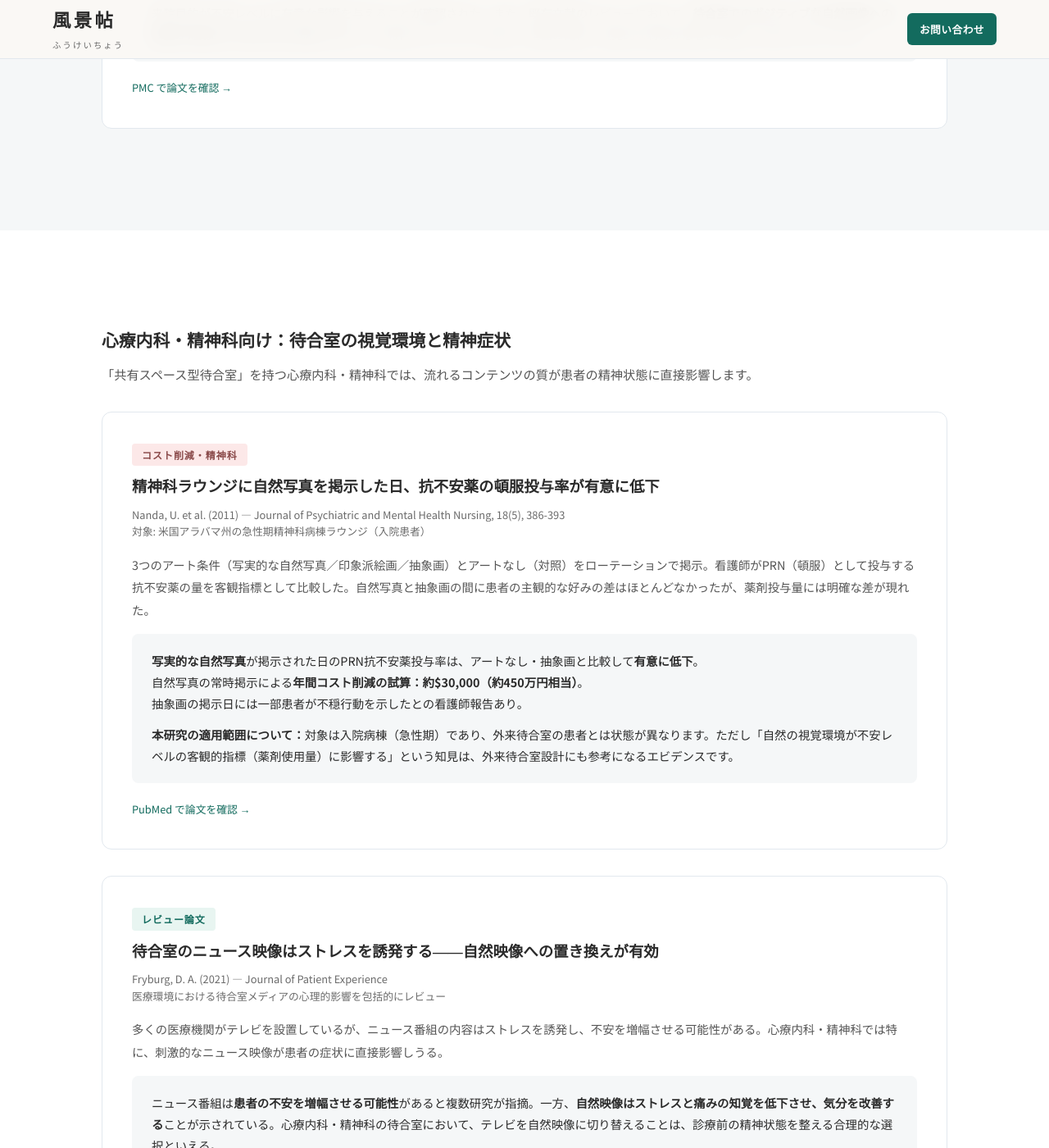
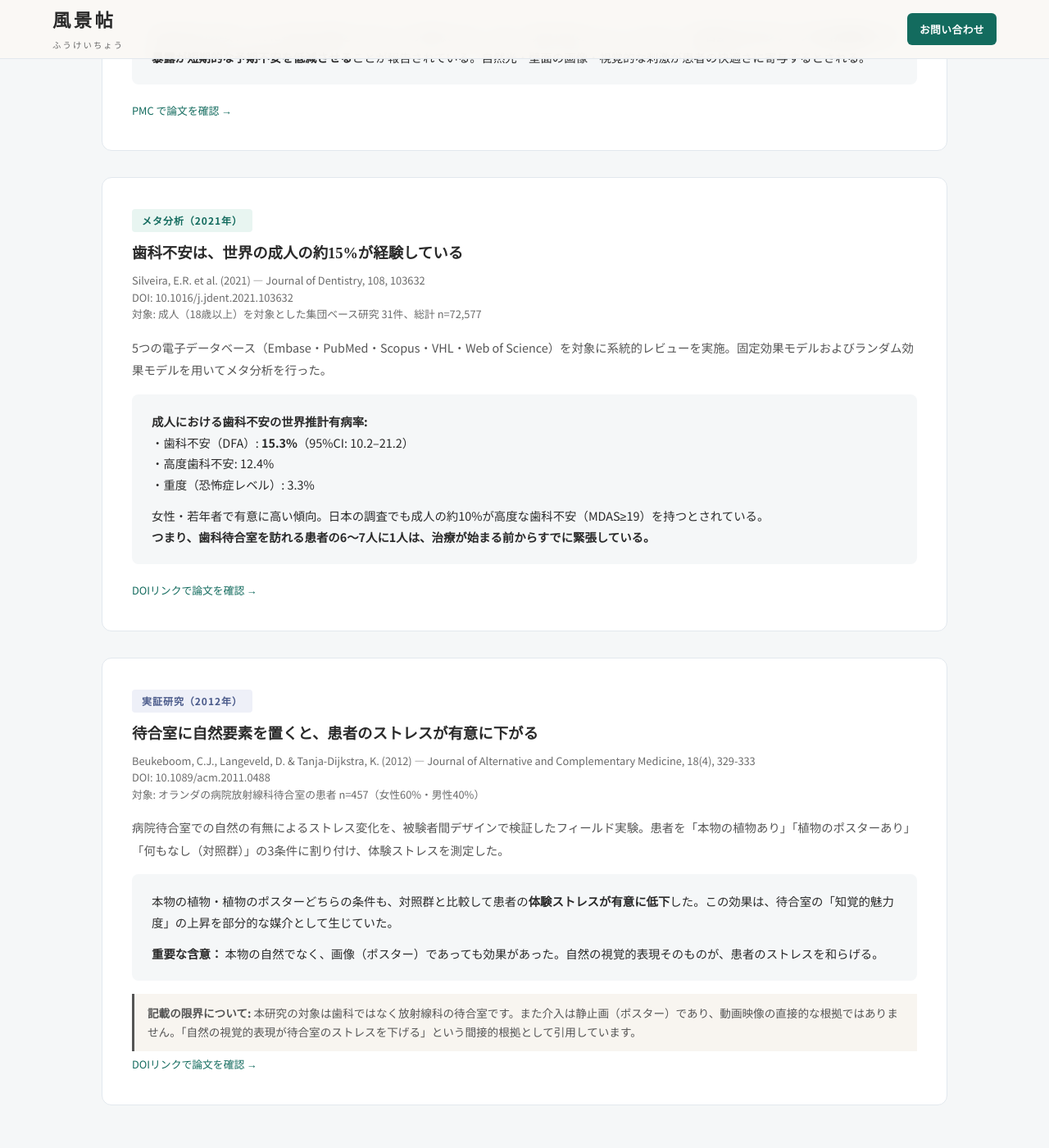
Before and after one commit to dr836gnypeq-ctrl/fukeichou-site, a Jekyll site: the page built from evidence/clinic.html, in a window 1280 px wide and 1400 px high, scrolled down 6037 px. Shown: the whole window at 82% size. Built offline with Jekyll 4.4.1, drawn with Linux system fonts in a browser that asks for light colours; nearby versions of some CDN libraries; some of the changed text lies outside the part shown.

Commit message:
feat: add Silveira 2021 and Beukeboom 2012 to dental-anxiety section
- Updated section intro to 3-step logic structure
- Added Silveira et al. 2021 card (meta-analysis, n=72,577, DFA 15.3%)
- Added Beukeboom et al. 2012 card (hospital waiting room, n=457, nature poster effect)
- Both cards include limitation notes
- Added both to reference list

```diff
--- a/evidence/clinic.html
+++ b/evidence/clinic.html
@@ -157,7 +157,7 @@ description: クリニック・歯科・心療内科の待合室における自
 <section class="section" id="dental-anxiety">
 <div class="container">
 <h2 class="ev-section-sub">歯科クリニック向け：待合室環境と歯科不安</h2>
-<p class="ev-section-desc">歯科不安は、治療そのものだけでなく、治療前の待合室環境によっても引き起こされることが研究で示されています。</p>
+<p class="ev-section-desc">歯科不安は広く存在し、待合室環境がそのトリガーになり、そして待合室に自然要素を置くことでストレスが下がる——この3つが研究によって示されています。</p>
 
 <div class="ev-study">
 <span class="ev-study-badge ev-badge-clinical">横断研究（2024年）</span>
@@ -188,6 +188,37 @@ description: クリニック・歯科・心療内科の待合室における自
 <p>来院目的が不安レベルに有意な影響を与えることが確認された。また、既存文献のレビューにおいて、<strong>待合室でのポジティブな自然画像への暴露が短期的な予期不安を低減させる</strong>ことが報告されている。自然光・壁面の画像・視覚的な刺激が患者の快適さに寄与するとされる。</p>
 </div>
 <a class="ev-study-link" href="https://pmc.ncbi.nlm.nih.gov/articles/PMC6937630/" target="_blank" rel="noopener">PMC で論文を確認 →</a>
+</div>
+
+<div class="ev-study" style="margin-top:32px">
+<span class="ev-study-badge ev-badge-clinical">メタ分析（2021年）</span>
+<h3>歯科不安は、世界の成人の約15%が経験している</h3>
+<div class="ev-study-meta">Silveira, E.R. et al. (2021) — Journal of Dentistry, 108, 103632<br>DOI: 10.1016/j.jdent.2021.103632<br>対象: 成人（18歳以上）を対象とした集団ベース研究 31件、総計 n=72,577</div>
+<div class="ev-study-body">5つの電子データベース（Embase・PubMed・Scopus・VHL・Web of Science）を対象に系統的レビューを実施。固定効果モデルおよびランダム効果モデルを用いてメタ分析を行った。</div>
+<div class="ev-study-result">
+<p><strong>成人における歯科不安の世界推計有病率:</strong><br>
+・歯科不安（DFA）: <strong>15.3%</strong>（95%CI: 10.2–21.2）<br>
+・高度歯科不安: 12.4%<br>
+・重度（恐怖症レベル）: 3.3%</p>
+<p style="margin-top:12px">女性・若年者で有意に高い傾向。日本の調査でも成人の約10%が高度な歯科不安（MDAS≥19）を持つとされている。<br>
+<strong>つまり、歯科待合室を訪れる患者の6〜7人に1人は、治療が始まる前からすでに緊張している。</strong></p>
+</div>
+<a class="ev-study-link" href="https://doi.org/10.1016/j.jdent.2021.103632" target="_blank" rel="noopener">DOIリンクで論文を確認 →</a>
+</div>
+
+<div class="ev-study" style="margin-top:32px">
+<span class="ev-study-badge ev-badge-neuro">実証研究（2012年）</span>
+<h3>待合室に自然要素を置くと、患者のストレスが有意に下がる</h3>
+<div class="ev-study-meta">Beukeboom, C.J., Langeveld, D. & Tanja-Dijkstra, K. (2012) — Journal of Alternative and Complementary Medicine, 18(4), 329-333<br>DOI: 10.1089/acm.2011.0488<br>対象: オランダの病院放射線科待合室の患者 n=457（女性60%・男性40%）</div>
+<div class="ev-study-body">病院待合室での自然の有無によるストレス変化を、被験者間デザインで検証したフィールド実験。患者を「本物の植物あり」「植物のポスターあり」「何もなし（対照群）」の3条件に割り付け、体験ストレスを測定した。</div>
+<div class="ev-study-result">
+<p>本物の植物・植物のポスターどちらの条件も、対照群と比較して患者の<strong>体験ストレスが有意に低下</strong>した。この効果は、待合室の「知覚的魅力度」の上昇を部分的な媒介として生じていた。</p>
+<p style="margin-top:12px"><strong>重要な含意：</strong> 本物の自然でなく、画像（ポスター）であっても効果があった。自然の視覚的表現そのものが、患者のストレスを和らげる。</p>
+</div>
+<div class="ev-study-note" style="background:var(--sand-pale,#f8f5f0);border-left:3px solid var(--ink-light,#aaa);padding:12px 16px;margin-top:16px;font-size:.85rem;color:var(--ink-light,#666);line-height:1.7">
+<strong>記載の限界について:</strong> 本研究の対象は歯科ではなく放射線科の待合室です。また介入は静止画（ポスター）であり、動画映像の直接的な根拠ではありません。「自然の視覚的表現が待合室のストレスを下げる」という間接的根拠として引用しています。
+</div>
+<a class="ev-study-link" href="https://doi.org/10.1089/acm.2011.0488" target="_blank" rel="noopener">DOIリンクで論文を確認 →</a>
 </div>
 
 </div>
@@ -275,6 +306,8 @@ description: クリニック・歯科・心療内科の待合室における自
 <div class="ev-ref-item">Fryburg, D.A. (2021). What's Playing in Your Waiting Room? <em>Journal of Patient Experience</em>. <a href="https://pmc.ncbi.nlm.nih.gov/articles/PMC8641118/" target="_blank" rel="noopener">PMC</a></div>
 <div class="ev-ref-item">Hassan, H. et al. (2024). Triggers and Relievers of Dental Anxiety: Comparative Analysis of Patient Perceptions in Private and Public Dental Settings. <em>Pakistan Journal of Medicine and Dentistry</em>, 13(4), 77-84. <a href="https://doi.org/10.36283/ziun-pjmd13-4/010" target="_blank" rel="noopener">DOI</a></div>
 <div class="ev-ref-item">Halperson, E. et al. (2020). The effect of the waiting room's environment on level of anxiety experienced by children prior to dental treatment. <em>BMC Oral Health</em>, 20, 12. <a href="https://pmc.ncbi.nlm.nih.gov/articles/PMC6937630/" target="_blank" rel="noopener">PMC</a></div>
+<div class="ev-ref-item">Silveira, E.R., Cademartori, M.G., Schuch, H.S., Armfield, J.A. & Demarco, F.F. (2021). Estimated prevalence of dental fear in adults: A systematic review and meta-analysis. <em>Journal of Dentistry</em>, 108, 103632. <a href="https://doi.org/10.1016/j.jdent.2021.103632" target="_blank" rel="noopener">DOI</a></div>
+<div class="ev-ref-item">Beukeboom, C.J., Langeveld, D. & Tanja-Dijkstra, K. (2012). Stress-reducing effects of real and artificial nature in a hospital waiting room. <em>Journal of Alternative and Complementary Medicine</em>, 18(4), 329-333. <a href="https://doi.org/10.1089/acm.2011.0488" target="_blank" rel="noopener">DOI</a></div>
 <div class="ev-ref-item">Ulrich, R.S. (1991). Effects of interior design on wellness. <em>J Health Care Interior Design</em>, 3, 97-109.</div>
 <div class="ev-ref-item">Kaplan, R. & Kaplan, S. (1989). <em>The Experience of Nature.</em> Cambridge University Press.</div>
 </div>
```
